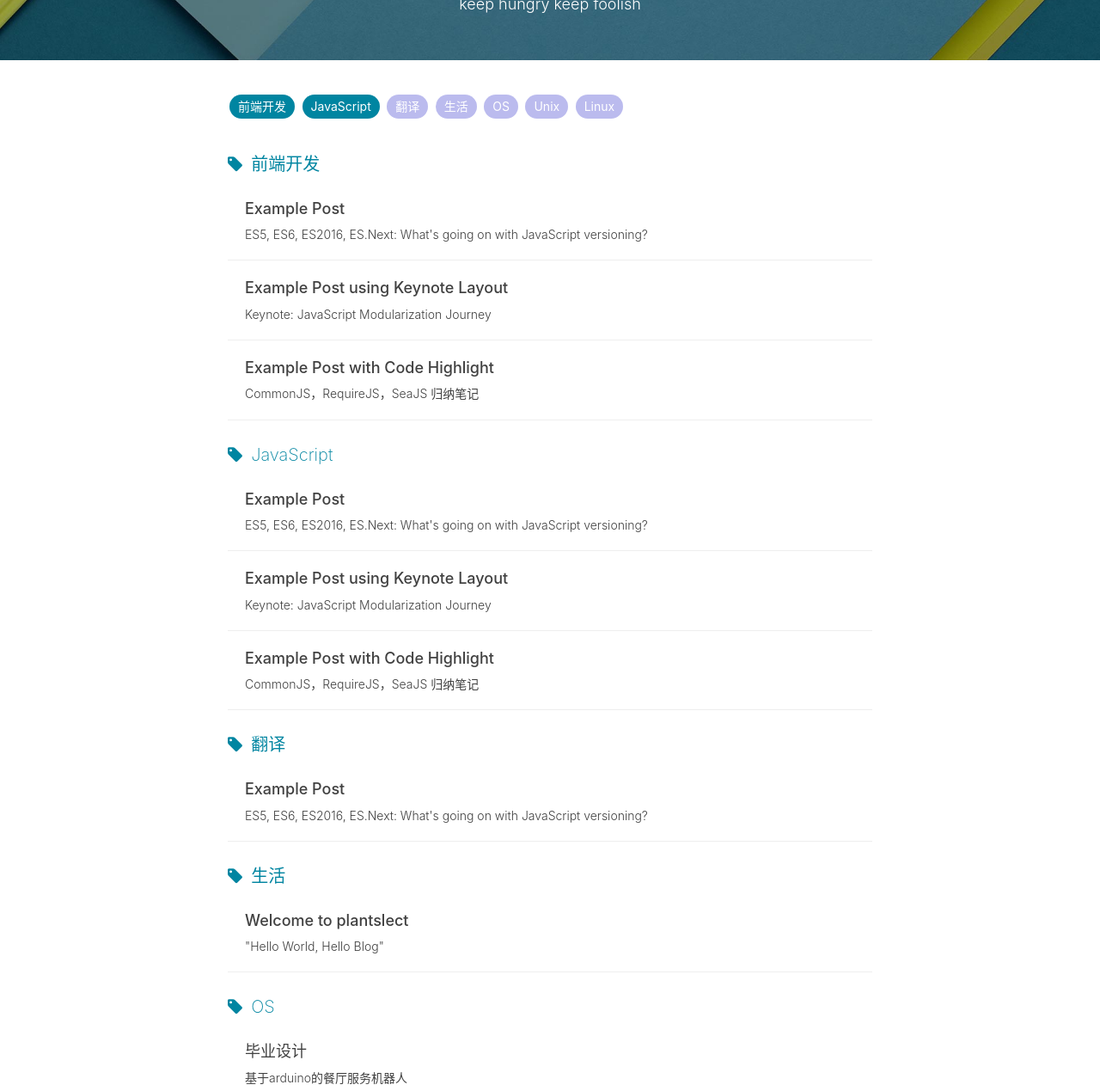
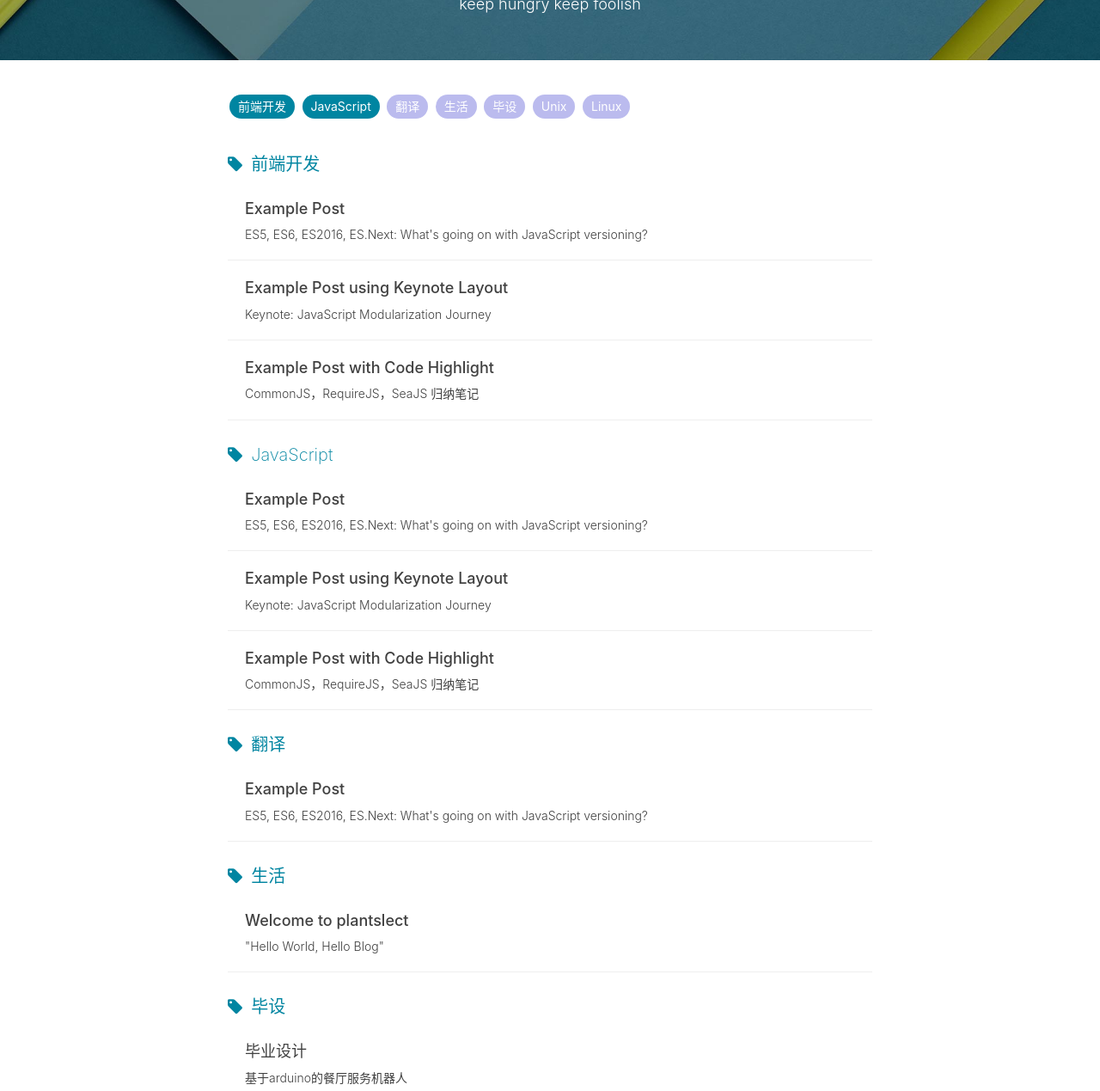
Before and after one commit to hdheart/hdheart.github.io, a Jekyll site: the page built from tags.html, in a window 1280 px wide. Shown: the part 158-1427 px from the top of the page at 86% size. Built offline with Jekyll 4.4.1, drawn with Linux system fonts in a browser that asks for light colours; nearby versions of some CDN libraries; comment, search, counter and statistics services are not loaded.

Commit message:
Update 2019-12-01-Graduation Project.markdown

```diff
--- a/_posts/2019-12-01-Graduation Project.markdown
+++ b/_posts/2019-12-01-Graduation Project.markdown
@@ -6,7 +6,7 @@ date:       2019-12-01 17:08PM
 author:     "hdh"
 header-img: "img/post-bg-unix-linux.jpg"
 tags:
-    - OS
+    - 毕设
     - Unix
     - Linux
 ---
```
